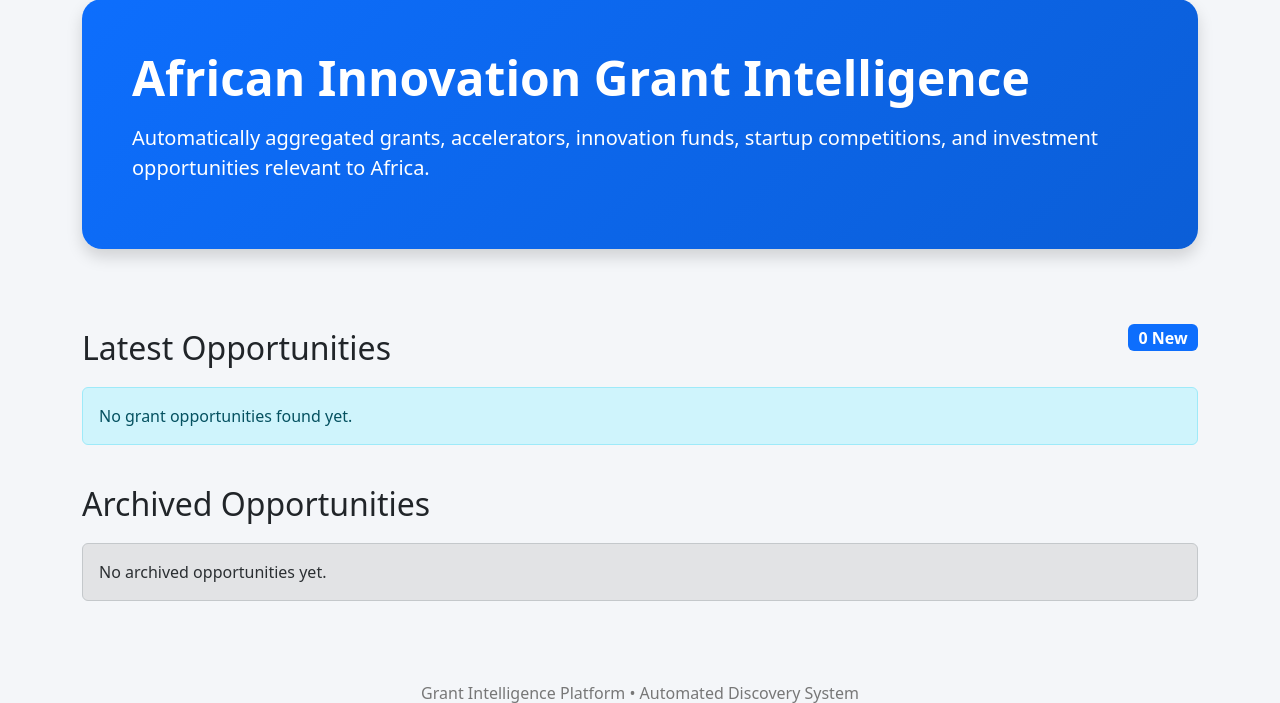
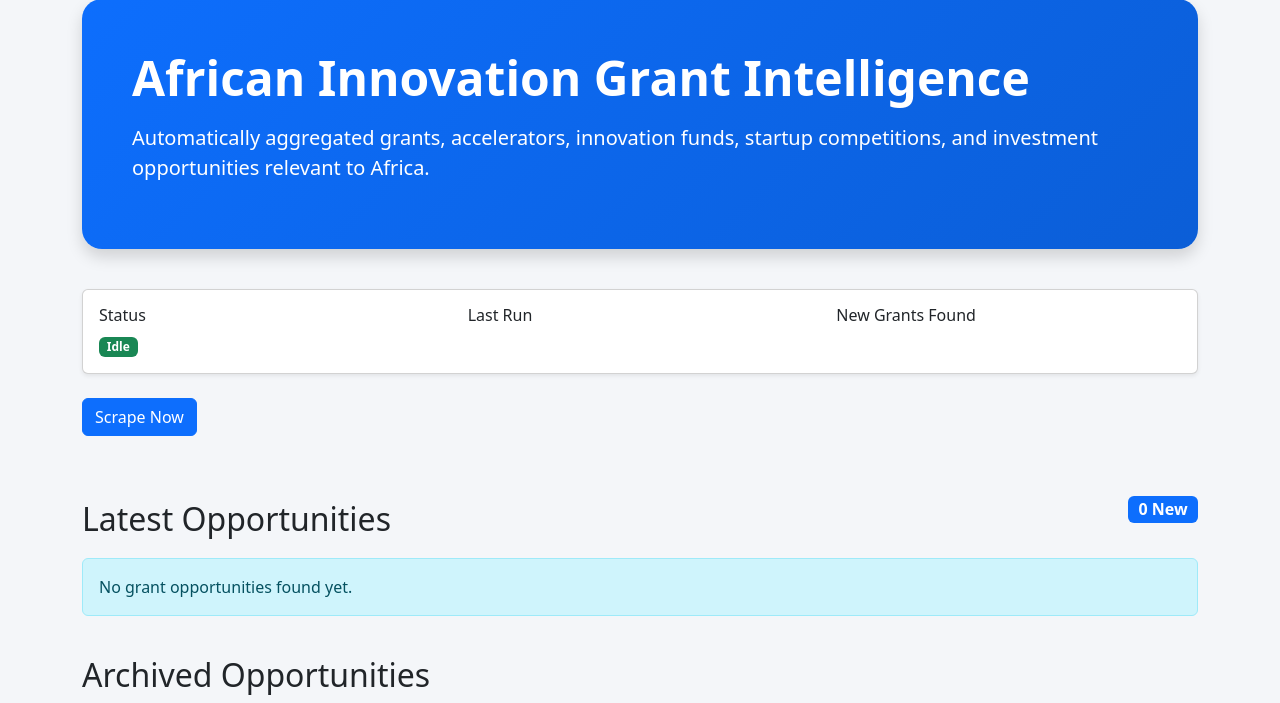
Before and after one commit to Mem0Real/grant-scraper, a Flask app: template templates/index.html in a window 1280 px wide. Shown: the part 49-752 px from the top of the page. Run offline with Flask 3, Linux system fonts and the light colour scheme; the template is opened without the code that fills it, so the values that code supplies are empty; parts of the project's set-up code (start-up, migrations or seed data) failed here and were passed over.

Commit message:
scrape now and status ui added

```diff
--- a/app.py
+++ b/app.py
@@ -2,6 +2,11 @@ from flask import Flask, render_template
 
 from extensions import db
 from models import Grant
+
+from scraper import run_scraper
+from status import scraping_status
+
+import threading
 
 app = Flask(__name__)
 
@@ -24,8 +29,25 @@ def home():
     return render_template(
         "index.html",
         latest=latest,
-        archive=archive
+        archive=archive,
+        scraping=scraping_status
     )
+
+@app.route("/scrape")
+
+def scrape_now():
+
+    if not scraping_status["running"]:
+
+        thread = threading.Thread(
+            target=run_scraper
+        )
+
+        thread.start()
+
+    return {
+        "status": "started"
+    }
 
 with app.app_context():
     db.create_all()
--- a/scraper.py
+++ b/scraper.py
@@ -2,6 +2,8 @@ from app import app
 from extensions import db
 from models import Grant
 
+from status import scraping_status
+from datetime import datetime
 from scrapers.crawler import crawl
 from scrapers.parser import extract_content
 from scrapers.relevance import calculate_relevance
@@ -16,6 +18,10 @@ SEED_URLS = [
 ]
 
 def run_scraper():
+
+    scraping_status["running"] = True
+
+    scraping_status["total_found"] = 0
 
     print("Starting scraper...")
 
@@ -41,7 +47,7 @@ def run_scraper():
 
                 relevance = calculate_relevance(content)
 
-                if relevance >= 3:
+                if relevance >= 2:
 
                     summary = summarize(content)
 
@@ -60,8 +66,16 @@ def run_scraper():
 
                     db.session.add(grant)
 
+                    scraping_status["total_found"] += 1
+
                     print(f"Added: {link}")
+
+                    print(content[:500])
 
         db.session.commit()
 
+    scraping_status["running"] = False
+
+    scraping_status["last_run"] = str(datetime.utcnow())
+
     print("Scraping completed.")
--- /dev/null
+++ b/status.py
@@ -0,0 +1,5 @@
+scraping_status = {
+    "running": False,
+    "last_run": None,
+    "total_found": 0
+}
--- a/templates/index.html
+++ b/templates/index.html
@@ -116,6 +116,73 @@
         </p>
 
     </div>
+
+    <!-- STATUS UI -->
+    <div class="card shadow-sm mb-4">
+
+        <div class="card-body">
+
+            <div class="row">
+
+                <div class="col-md-4">
+
+                    <h6>Status</h6>
+
+                    {% if scraping.running %}
+
+                        <span class="badge bg-warning">
+                            Scraping in Progress
+                        </span>
+
+                    {% else %}
+
+                        <span class="badge bg-success">
+                            Idle
+                        </span>
+
+                    {% endif %}
+
+                </div>
+
+                <div class="col-md-4">
+
+                    <h6>Last Run</h6>
+
+                    <p>
+
+                        {{ scraping.last_run }}
+
+                    </p>
+
+                </div>
+
+                <div class="col-md-4">
+
+                    <h6>New Grants Found</h6>
+
+                    <p>
+
+                        {{ scraping.total_found }}
+
+                    </p>
+
+                </div>
+
+            </div>
+
+        </div>
+
+    </div>
+
+    <!-- SCRAPE BUTTON -->
+     <a
+    href="/scrape"
+    class="btn btn-primary mb-4"
+    >
+
+        Scrape Now
+
+    </a>
 
     <!-- LATEST -->
 
```
